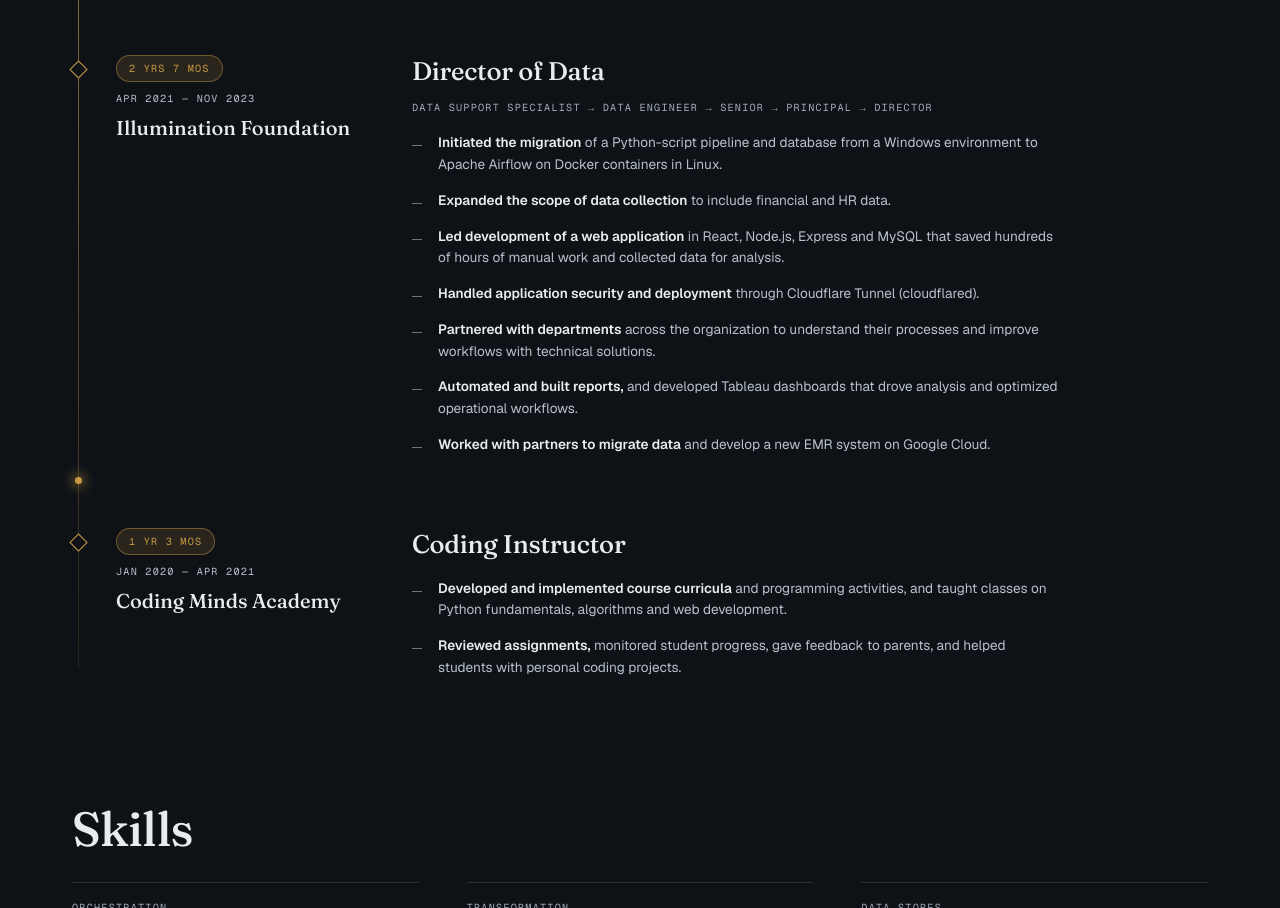
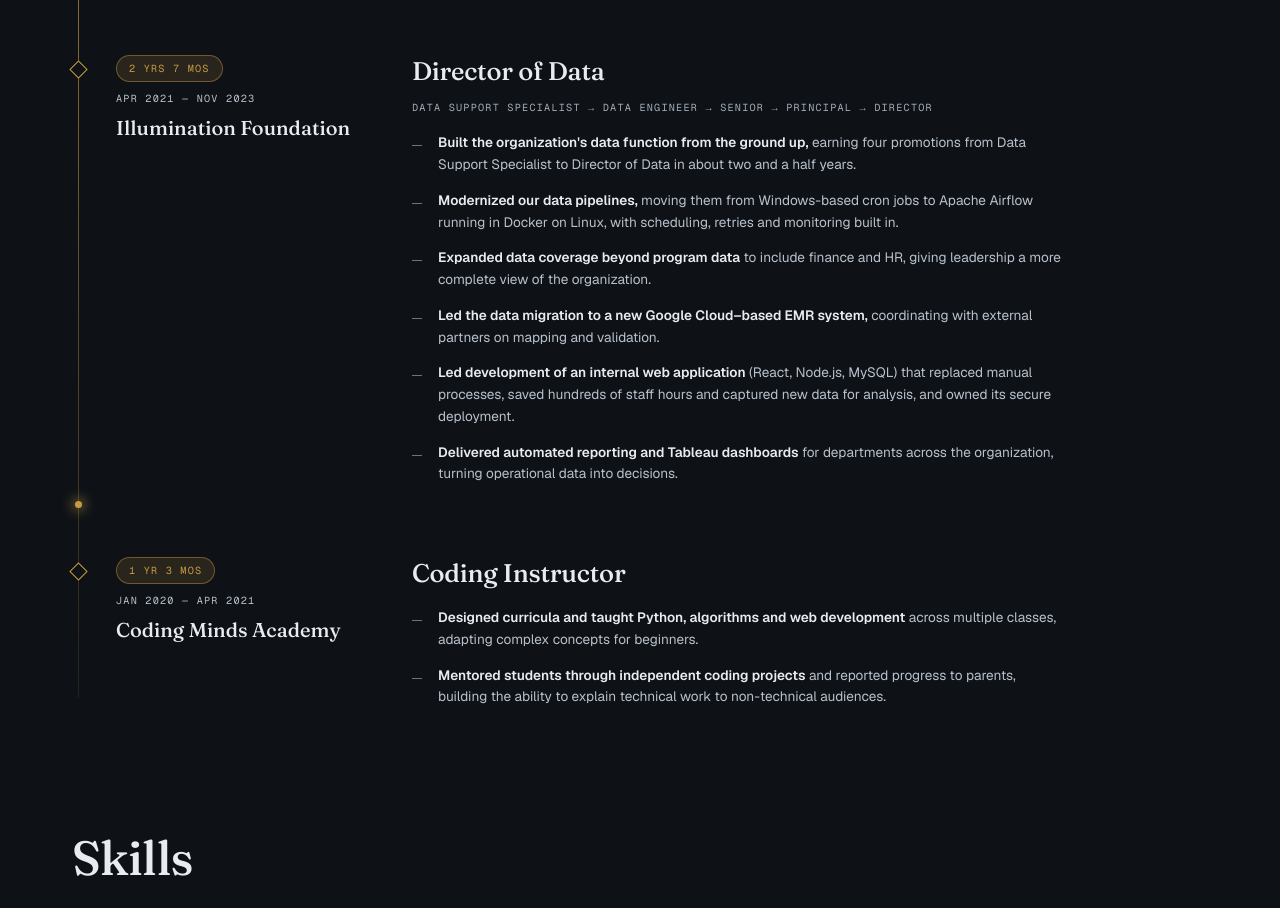
Before and after one commit to jeremyxu2-swe/resume, a plain HTML site: page index.html in a window 1280 px wide. Shown: the part 1660-2568 px from the top of the page. Drawn offline with nearby package versions, Linux system fonts and the light colour scheme.

Commit message:
Rewrite Illumination Foundation and Coding Minds bullets
Co-Authored-By: Claude Opus 5.5 <noreply@anthropic.com>
Claude-Session: https://claude.ai/code/session_0176dYEKGgqoGNTrgZsKVfkg

```diff
--- a/index.html
+++ b/index.html
@@ -1031,13 +1031,12 @@ button:focus-visible,a:focus-visible{outline:2px solid #C99A45;outline-offset:3p
 <h3 class="role" style="margin: 0; font-family: Fraunces, Georgia, serif; font-weight: 500; letter-spacing: -0.01em; color: #E8ECF0">Director of Data</h3>
 <span class="label" style="color: #A3ADB8">DATA SUPPORT SPECIALIST → DATA ENGINEER → SENIOR → PRINCIPAL → DIRECTOR</span>
 <ul class="bullets" style="max-width: 72ch; margin: 4px 0 0; padding: 0; list-style: none; display: flex; flex-direction: column; gap: 14px; line-height: 1.6; color: #B8C1CB">
-<li style="display: flex; gap: 16px"><span style="flex: 0 0 10px; height: 1px; margin-top: 13px; background: #6B747D"></span><span><strong style="color: #E8ECF0; font-weight: 600">Initiated the migration</strong> of a Python-script pipeline and database from a Windows environment to Apache Airflow on Docker containers in Linux.</span></li>
-<li style="display: flex; gap: 16px"><span style="flex: 0 0 10px; height: 1px; margin-top: 13px; background: #6B747D"></span><span><strong style="color: #E8ECF0; font-weight: 600">Expanded the scope of data collection</strong> to include financial and HR data.</span></li>
-<li style="display: flex; gap: 16px"><span style="flex: 0 0 10px; height: 1px; margin-top: 13px; background: #6B747D"></span><span><strong style="color: #E8ECF0; font-weight: 600">Led development of a web application</strong> in React, Node.js, Express and MySQL that saved hundreds of hours of manual work and collected data for analysis.</span></li>
-<li style="display: flex; gap: 16px"><span style="flex: 0 0 10px; height: 1px; margin-top: 13px; background: #6B747D"></span><span><strong style="color: #E8ECF0; font-weight: 600">Handled application security and deployment</strong> through Cloudflare Tunnel (cloudflared).</span></li>
-<li style="display: flex; gap: 16px"><span style="flex: 0 0 10px; height: 1px; margin-top: 13px; background: #6B747D"></span><span><strong style="color: #E8ECF0; font-weight: 600">Partnered with departments</strong> across the organization to understand their processes and improve workflows with technical solutions.</span></li>
-<li style="display: flex; gap: 16px"><span style="flex: 0 0 10px; height: 1px; margin-top: 13px; background: #6B747D"></span><span><strong style="color: #E8ECF0; font-weight: 600">Automated and built reports,</strong> and developed Tableau dashboards that drove analysis and optimized operational workflows.</span></li>
-<li style="display: flex; gap: 16px"><span style="flex: 0 0 10px; height: 1px; margin-top: 13px; background: #6B747D"></span><span><strong style="color: #E8ECF0; font-weight: 600">Worked with partners to migrate data</strong> and develop a new EMR system on Google Cloud.</span></li>
+<li style="display: flex; gap: 16px"><span style="flex: 0 0 10px; height: 1px; margin-top: 13px; background: #6B747D"></span><span><strong style="color: #E8ECF0; font-weight: 600">Built the organization's data function from the ground up,</strong> earning four promotions from Data Support Specialist to Director of Data in about two and a half years.</span></li>
+<li style="display: flex; gap: 16px"><span style="flex: 0 0 10px; height: 1px; margin-top: 13px; background: #6B747D"></span><span><strong style="color: #E8ECF0; font-weight: 600">Modernized our data pipelines,</strong> moving them from Windows-based cron jobs to Apache Airflow running in Docker on Linux, with scheduling, retries and monitoring built in.</span></li>
+<li style="display: flex; gap: 16px"><span style="flex: 0 0 10px; height: 1px; margin-top: 13px; background: #6B747D"></span><span><strong style="color: #E8ECF0; font-weight: 600">Expanded data coverage beyond program data</strong> to include finance and HR, giving leadership a more complete view of the organization.</span></li>
+<li style="display: flex; gap: 16px"><span style="flex: 0 0 10px; height: 1px; margin-top: 13px; background: #6B747D"></span><span><strong style="color: #E8ECF0; font-weight: 600">Led the data migration to a new Google Cloud–based EMR system,</strong> coordinating with external partners on mapping and validation.</span></li>
+<li style="display: flex; gap: 16px"><span style="flex: 0 0 10px; height: 1px; margin-top: 13px; background: #6B747D"></span><span><strong style="color: #E8ECF0; font-weight: 600">Led development of an internal web application</strong> (React, Node.js, MySQL) that replaced manual processes, saved hundreds of staff hours and captured new data for analysis, and owned its secure deployment.</span></li>
+<li style="display: flex; gap: 16px"><span style="flex: 0 0 10px; height: 1px; margin-top: 13px; background: #6B747D"></span><span><strong style="color: #E8ECF0; font-weight: 600">Delivered automated reporting and Tableau dashboards</strong> for departments across the organization, turning operational data into decisions.</span></li>
 </ul>
 </div>
 </article>
@@ -1051,8 +1050,8 @@ button:focus-visible,a:focus-visible{outline:2px solid #C99A45;outline-offset:3p
 <div style="flex: 999 1 420px; min-width: 0; display: flex; flex-direction: column; gap: 14px">
 <h3 class="role" style="margin: 0; font-family: Fraunces, Georgia, serif; font-weight: 500; letter-spacing: -0.01em; color: #E8ECF0">Coding Instructor</h3>
 <ul class="bullets" style="max-width: 72ch; margin: 4px 0 0; padding: 0; list-style: none; display: flex; flex-direction: column; gap: 14px; line-height: 1.6; color: #B8C1CB">
-<li style="display: flex; gap: 16px"><span style="flex: 0 0 10px; height: 1px; margin-top: 13px; background: #6B747D"></span><span><strong style="color: #E8ECF0; font-weight: 600">Developed and implemented course curricula</strong> and programming activities, and taught classes on Python fundamentals, algorithms and web development.</span></li>
-<li style="display: flex; gap: 16px"><span style="flex: 0 0 10px; height: 1px; margin-top: 13px; background: #6B747D"></span><span><strong style="color: #E8ECF0; font-weight: 600">Reviewed assignments,</strong> monitored student progress, gave feedback to parents, and helped students with personal coding projects.</span></li>
+<li style="display: flex; gap: 16px"><span style="flex: 0 0 10px; height: 1px; margin-top: 13px; background: #6B747D"></span><span><strong style="color: #E8ECF0; font-weight: 600">Designed curricula and taught Python, algorithms and web development</strong> across multiple classes, adapting complex concepts for beginners.</span></li>
+<li style="display: flex; gap: 16px"><span style="flex: 0 0 10px; height: 1px; margin-top: 13px; background: #6B747D"></span><span><strong style="color: #E8ECF0; font-weight: 600">Mentored students through independent coding projects</strong> and reported progress to parents, building the ability to explain technical work to non-technical audiences.</span></li>
 </ul>
 </div>
 </article>
```
